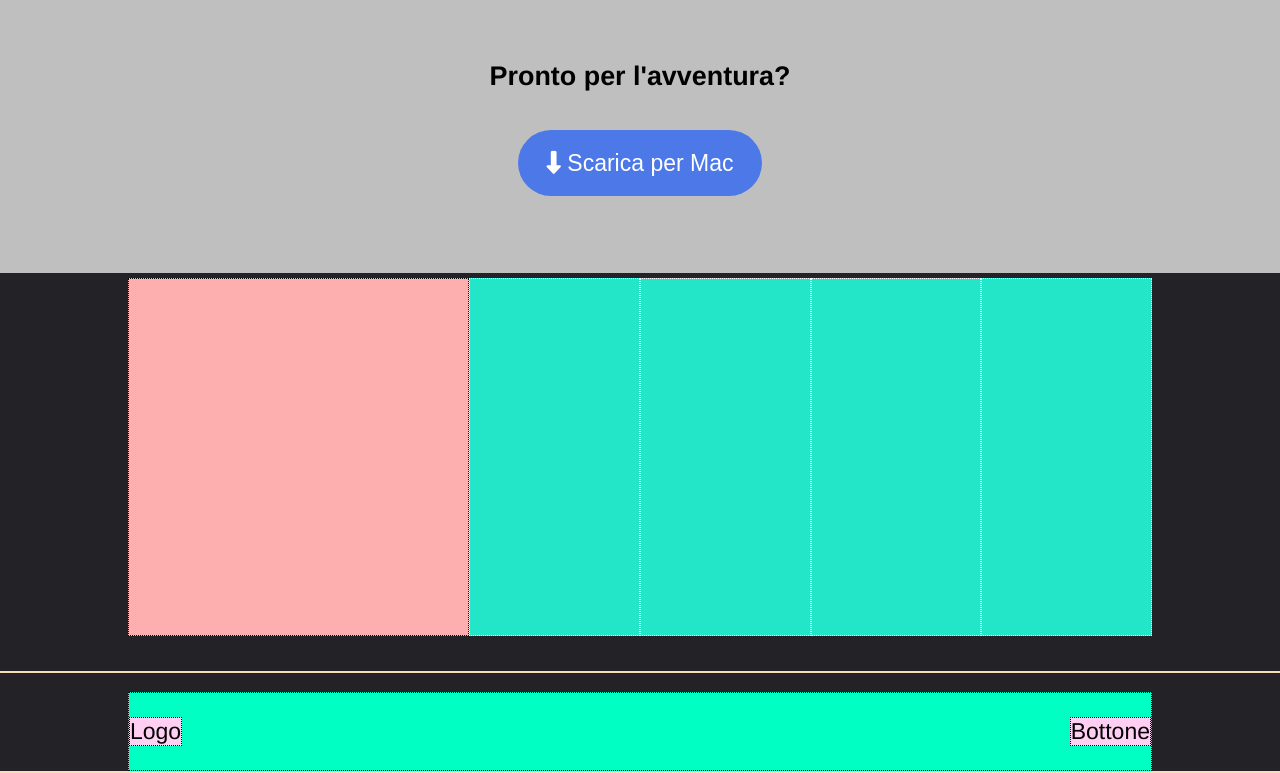
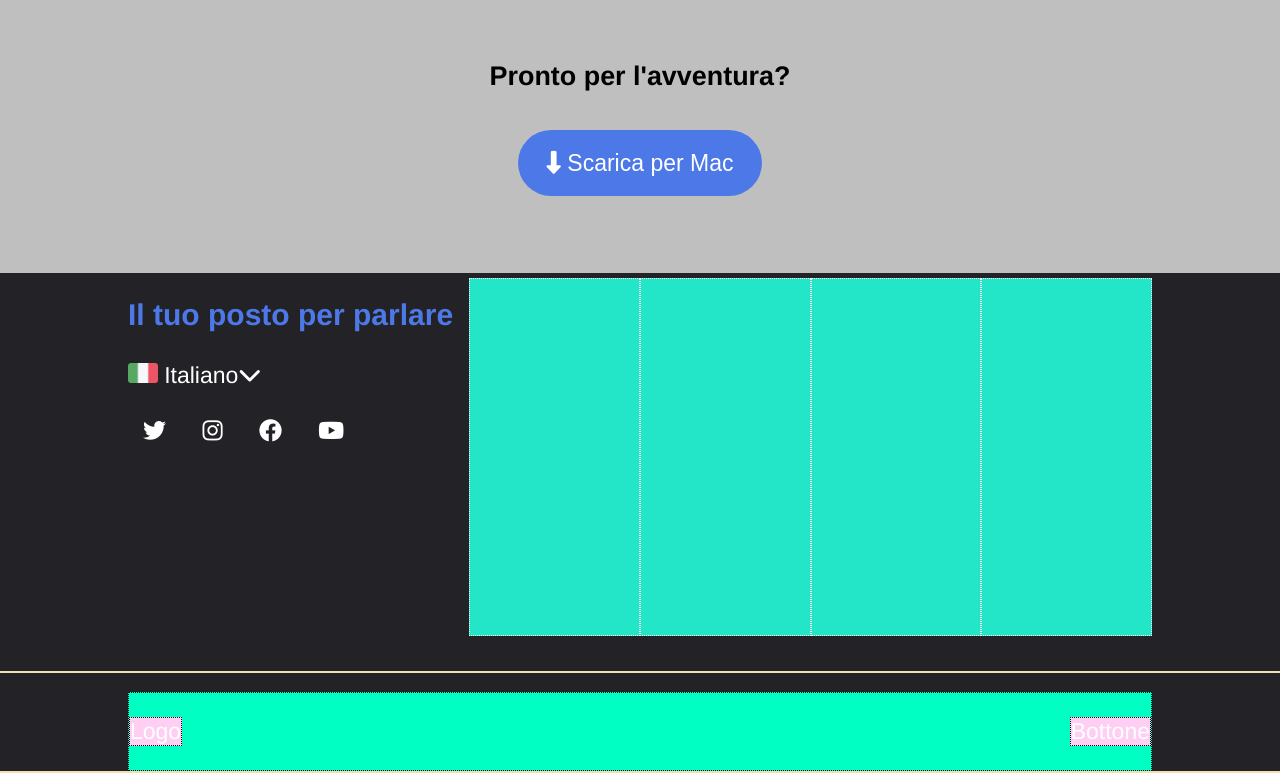
Before and after one commit to TobiaRigon/htmlcss-discord, a plain HTML site: page index.html in a window 1280 px wide. Shown: the part 2928-3701 px from the top of the page. Drawn offline with Linux system fonts and the light colour scheme; a web font is replaced by a local one.

Commit message:
Contacts

```diff
--- a/css/stlyle.css
+++ b/css/stlyle.css
@@ -152,6 +152,7 @@ main section:last-child div{
 
 /* footer */
 footer section{
+    color: white;
     display: flex;
     justify-content: center;
      /* debug */
@@ -171,12 +172,27 @@ footer section:last-child{
 }
 
 #contacts{
+    padding-top: 20px;;
     margin-top: 5px;
     width:calc(80% / 3);
     /* debug */
     height: 90%;
-    background-color: rgb(253, 175, 175);
-    border: 1px dotted rgb(5, 5, 5);
+    /* background-color: rgb(253, 175, 175);
+    border: 1px dotted rgb(5, 5, 5); */
+}
+
+footer h3{
+    font-size: 30px;
+    color: #4c78e8;
+    margin-bottom: 30px;
+}
+
+img[alt="italy_flag_icon"]{
+    max-height: 20px;
+}
+
+.social{
+    margin:30px 15px;
 }
 
 .search{
--- a/index.html
+++ b/index.html
@@ -118,6 +118,14 @@
 
     <section >
         <div id="contacts">
+            <h3>Il tuo posto per parlare</h3>
+            <img src="img/ita.png" alt="italy_flag_icon">
+            <span>Italiano</span><i class="fa-solid fa-chevron-down"></i><br>
+
+            <i class="fa-brands fa-twitter social"></i>
+            <i class="fa-brands fa-instagram social"></i>
+            <i class="fa-brands fa-facebook social"></i>
+            <i class="fa-brands fa-youtube social"></i>
 
         </div>
 
```
